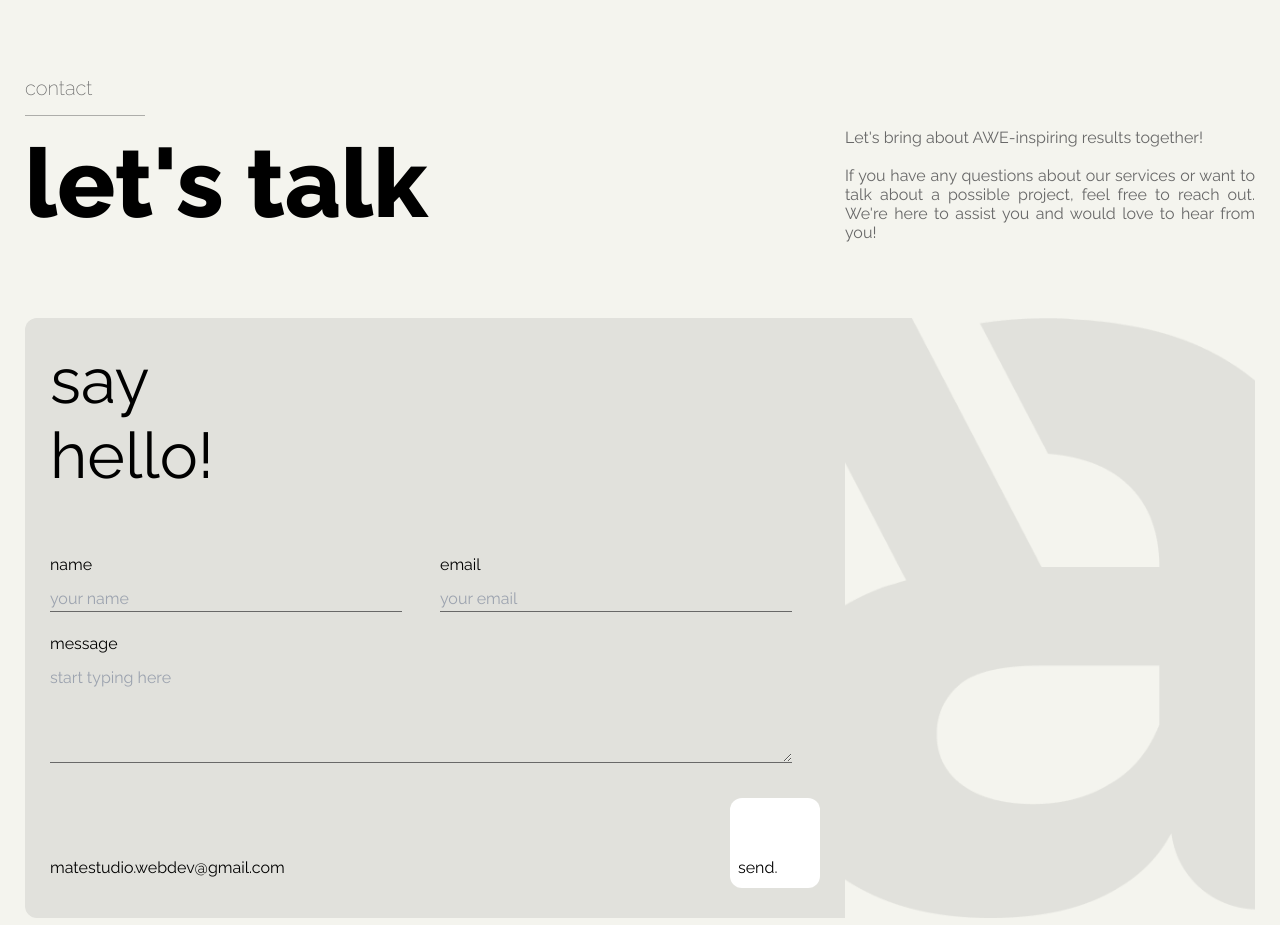
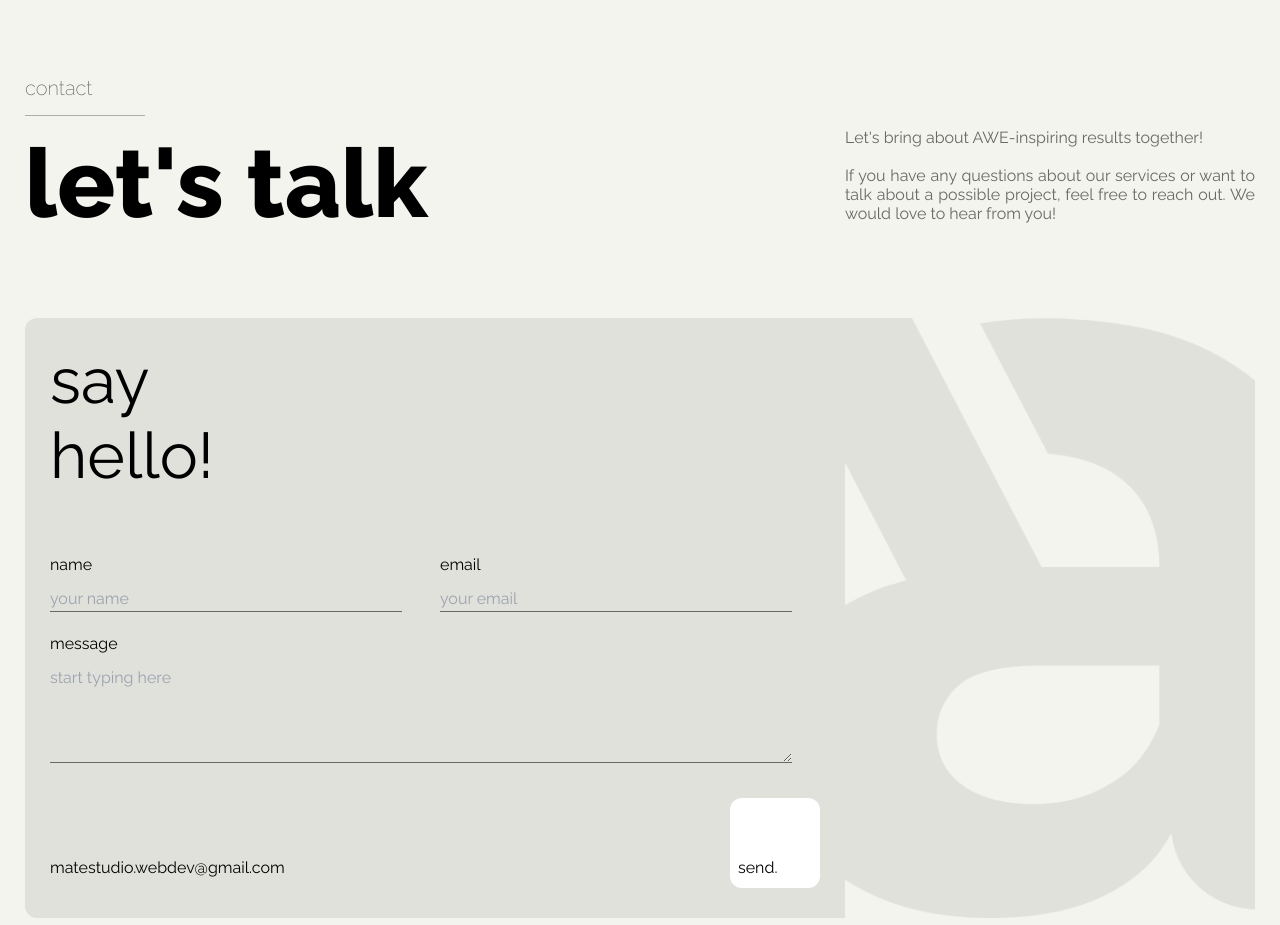
Before and after one commit to DiegoGraffi/new-mate, a Next.js app: page / in a window 1280 px wide. Shown: the part 3611-4536 px from the top of the page. Built offline with nearby package versions, Linux system fonts and the light colour scheme.

Commit message:
Update Contact.jsx

```diff
--- a/src/sections/Contact.jsx
+++ b/src/sections/Contact.jsx
@@ -38,8 +38,7 @@ const About = () => {
             <br />
             <br />
             If you have any questions about our services or want to talk about a
-            possible project, feel free to reach out. We're here to assist you
-            and would love to hear from you!
+            possible project, feel free to reach out. We would love to hear from you!
           </motion.p>
         </div>
       </div>
```
